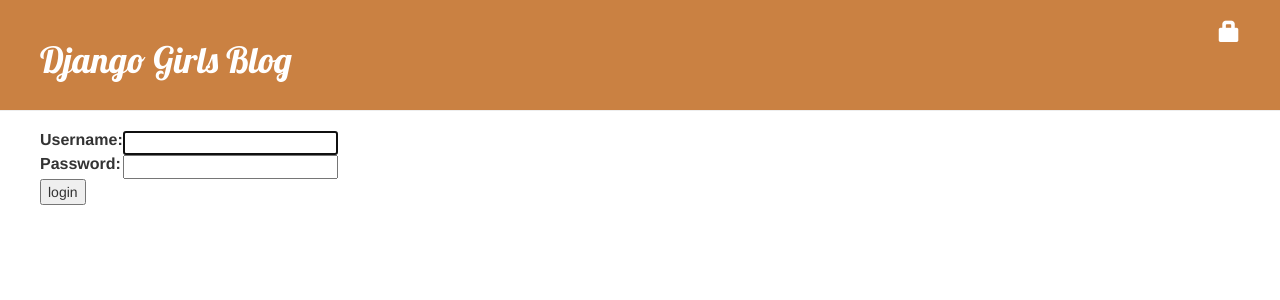
After one commit to karlajusten/djangogirls, a Django app: page /accounts/login/ in a window 1280 px wide. The commit adds this page. Shown: the top 300 px of the page. Run offline with Django 3.2, Linux system fonts and the light colour scheme; some libraries are stand-ins or nearby versions.

Commit message:
add login and logout

```diff
--- a/app/blog/static/css/blog.css
+++ b/app/blog/static/css/blog.css
@@ -1,29 +1,34 @@
 .page-header {
-    background-color: #C25100;
+    background-color: #CA8142;
     margin-top: 0;
     padding: 20px 20px 20px 40px;
 }
 
 .page-header h1, .page-header h1 a, .page-header h1 a:visited, .page-header h1 a:active {
     color: #ffffff;
-    font-size: 36pt;
     text-decoration: none;
+}
+
+.logout-header {
+    font-size: 12pt;
 }
 
 .content {
     margin-left: 40px;
 }
 
-h1, h2, h3, h4 {
+h1, h2, h3, h4, p {
     font-family: 'Lobster', cursive;
 }
 
 .date {
     color: #828282;
+    float: right;
 }
 
-.save {
+.save, .edit_button {
     float: right;
+    margin-left: 20px;
 }
 
 .post-form textarea, .post-form input {
@@ -33,7 +38,7 @@
 .top-menu, .top-menu:hover, .top-menu:visited {
     color: #ffffff;
     float: right;
-    font-size: 26pt;
+    font-size: 16pt;
     margin-right: 20px;
 }
 
--- a/app/blog/templates/blog/base.html
+++ b/app/blog/templates/blog/base.html
@@ -9,12 +9,18 @@
     </head>
     <body>
             <div class="page-header">
+                {% if user.is_authenticated %}
                     <a href="{% url 'post_new' %}" class="top-menu"><span class="glyphicon glyphicon-plus"></span></a>
+                    <p class="top-menu">Hello {{ user.username }} <small>(<a href="{% url 'logout' %}">Log out</a>)</small></p>
+                {% else %}
+                        <a href="{% url 'login' %}" class="top-menu"><span class="glyphicon glyphicon-lock"></span></a>
+
+                {% endif %}
                 <h1><a href="/">Django Girls Blog</a></h1>
             </div>
             <div class="content container">
                 <div class="row">
-                    <div class="col-md-8">
+                    <div class="col">
                     {% block content %}
                     {% endblock %}
                     </div>
--- /dev/null
+++ b/app/blog/templates/registration/login.html
@@ -0,0 +1,24 @@
+{% extends "blog/base.html" %}
+
+{% block content %}
+    {% if form.errors %}
+        <p>Your username and password didn't match. Please try again.</p>
+    {% endif %}
+
+    <form method="post" action="{% url 'login' %}">
+    {% csrf_token %}
+        <table>
+        <tr>
+            <td>{{ form.username.label_tag }}</td>
+            <td>{{ form.username }}</td>
+        </tr>
+        <tr>
+            <td>{{ form.password.label_tag }}</td>
+            <td>{{ form.password }}</td>
+        </tr>
+        </table>
+
+        <input type="submit" value="login" />
+        <input type="hidden" name="next" value="{{ next }}" />
+    </form>
+{% endblock %}
--- a/app/blog/views.py
+++ b/app/blog/views.py
@@ -3,6 +3,7 @@
 from django.utils import timezone
 from .models import Post
 from .forms import PostForm
+from django.contrib.auth.decorators import login_required
 
 def post_list(request):
     posts = Post.objects.filter(published_date__lte=timezone.now()).order_by('published_date')
@@ -12,6 +13,7 @@
     post = get_object_or_404(Post, pk=pk)
     return render(request, 'blog/post_detail.html', {'post': post})
 
+@login_required
 def post_new(request):
     if request.method == "POST":
         form = PostForm(request.POST)
@@ -26,6 +28,7 @@
 
     return render(request, 'blog/post_edit.html', {'form': form})
 
+@login_required
 def post_edit(request, pk):
      post = get_object_or_404(Post, pk=pk)
      if request.method == "POST":
--- a/app/mysite/settings.py
+++ b/app/mysite/settings.py
@@ -14,6 +14,8 @@
 
 # Build paths inside the project like this: os.path.join(BASE_DIR, ...)
 BASE_DIR = os.path.dirname(os.path.dirname(os.path.abspath(__file__)))
+
+LOGIN_REDIRECT_URL = '/'
 
 
 # Quick-start development settings - unsuitable for production
--- a/app/mysite/urls.py
+++ b/app/mysite/urls.py
@@ -16,7 +16,11 @@
 from django.contrib import admin
 from django.urls import path, include
 
+from django.contrib.auth import views
+
 urlpatterns = [
     path('admin/', admin.site.urls),
-    path('', include('blog.urls'))
+    path('accounts/login/', views.LoginView.as_view(), name='login'),
+    path('accounts/logout/', views.LogoutView.as_view(next_page='/'), name='logout'),
+    path('', include('blog.urls')),
 ]
```
Also changed, not shown: app/blog/templates/blog/post_detail.html (+4 -3 lines).
